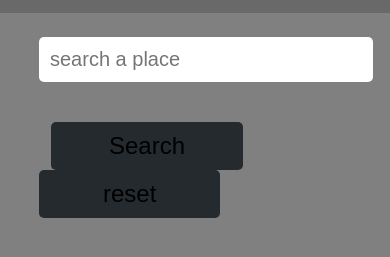
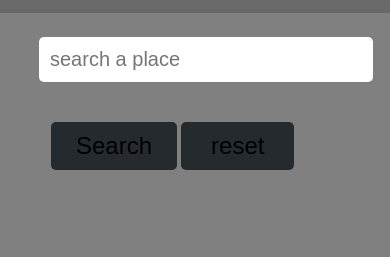
Before and after one commit to Gicharki/weather-forcast, a plain HTML site: page index.html in a window 390 px wide. Shown: the part 179-436 px from the top of the page. Drawn offline with Linux system fonts and the light colour scheme.

Commit message:
Update style.css

```diff
--- a/style.css
+++ b/style.css
@@ -136,10 +136,10 @@
     margin: 16px 10%;
   }
   .reset {
-    padding: 10px 64px;
+    padding: 10px 30px;
   }
   .search {
-    padding: 10px 58px;
+    padding: 10px 25px;
     margin-left: 12px;
   }
   .card {
```
